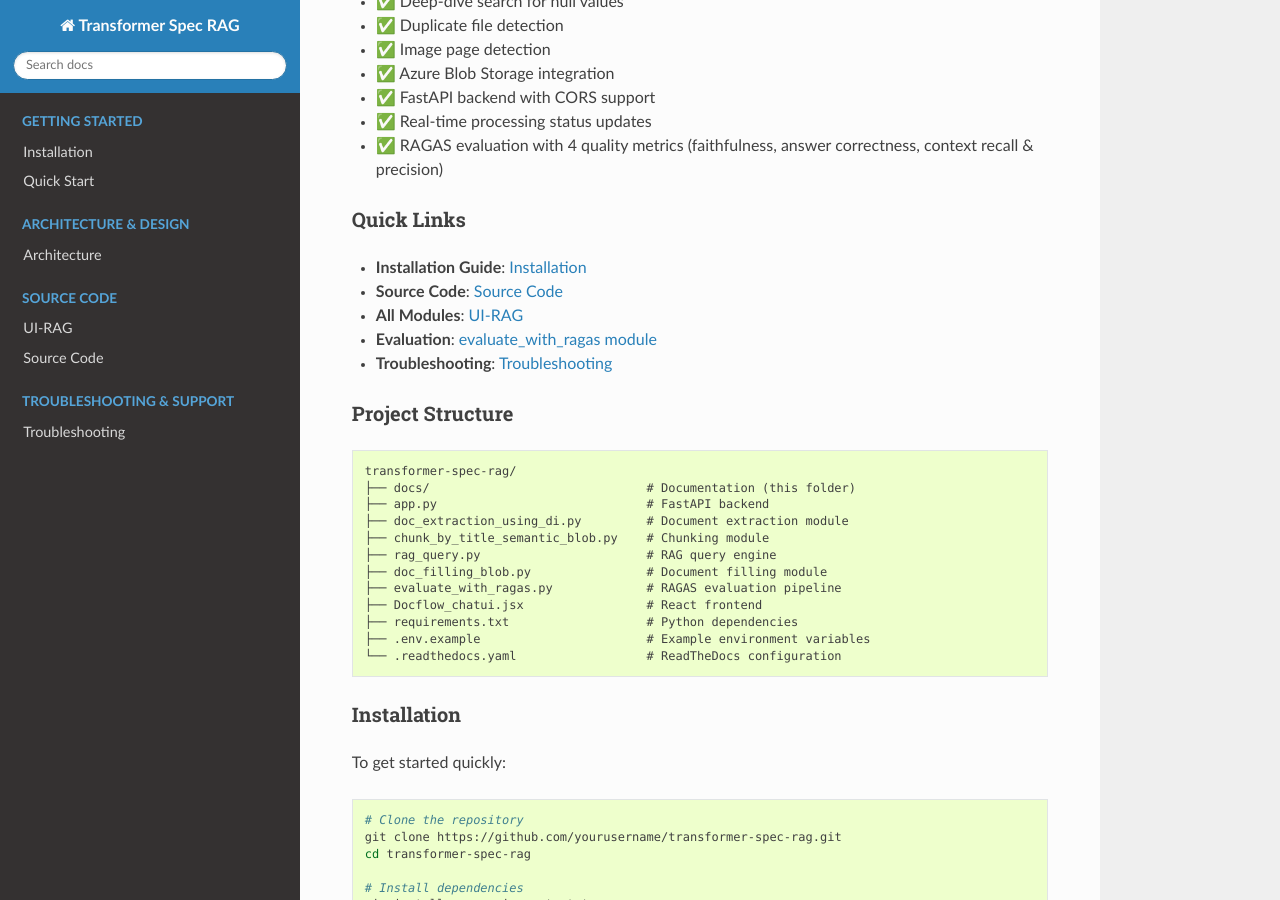
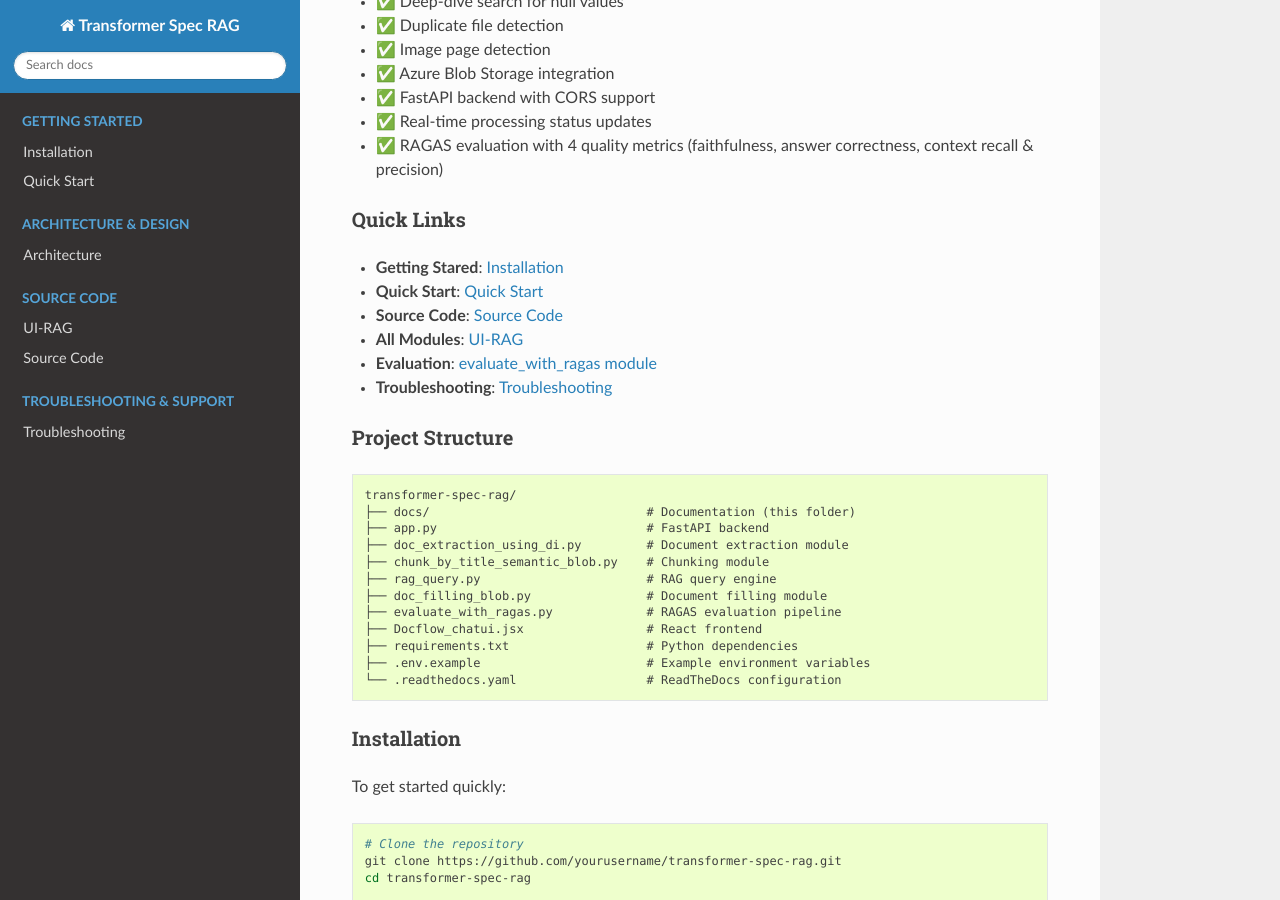
Before and after one commit to chaitra-bhandari/TransformerRag, a Sphinx documentation site: the page built from UI-RAG/docs/index.rst, in a window 1280 px wide and 900 px high, scrolled down 2508 px. Built offline with Sphinx 7.4.7 and the Read the Docs theme 3.1.0, drawn with Linux system fonts in a browser that asks for light colours; pages that are not in the unit, such as notebooks, are missing from menus.

Commit message:
Update index.rst

```diff
--- a/UI-RAG/docs/index.rst
+++ b/UI-RAG/docs/index.rst
@@ -72,7 +72,8 @@ Quick Links
 ~~~~~~~~~~~
 
 
-- **Installation Guide**: :doc:`installation`
+- **Getting Stared**: :doc:`installation`
+- **Quick Start**: :doc:`quickstart`
 - **Source Code**: :doc:`source_code`
 - **All Modules**: :doc:`modules`
 - **Evaluation**: :doc:`evaluate_with_ragas`
```
